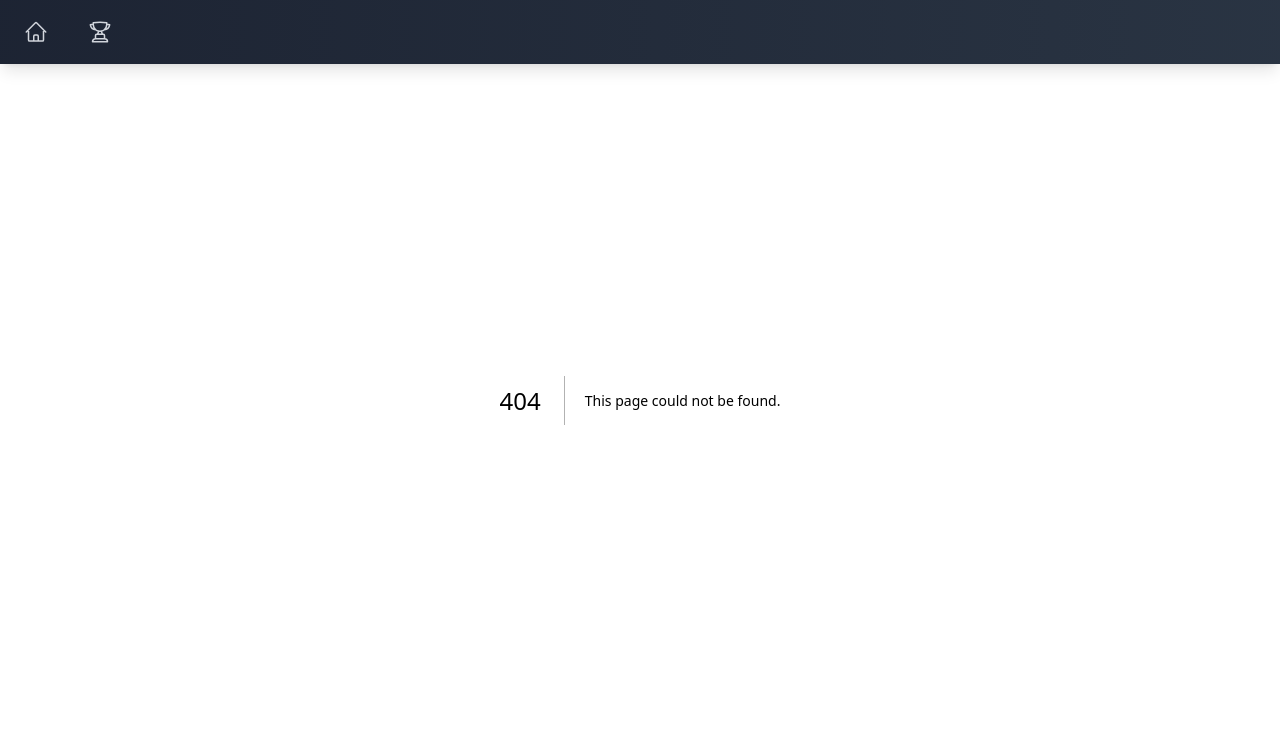
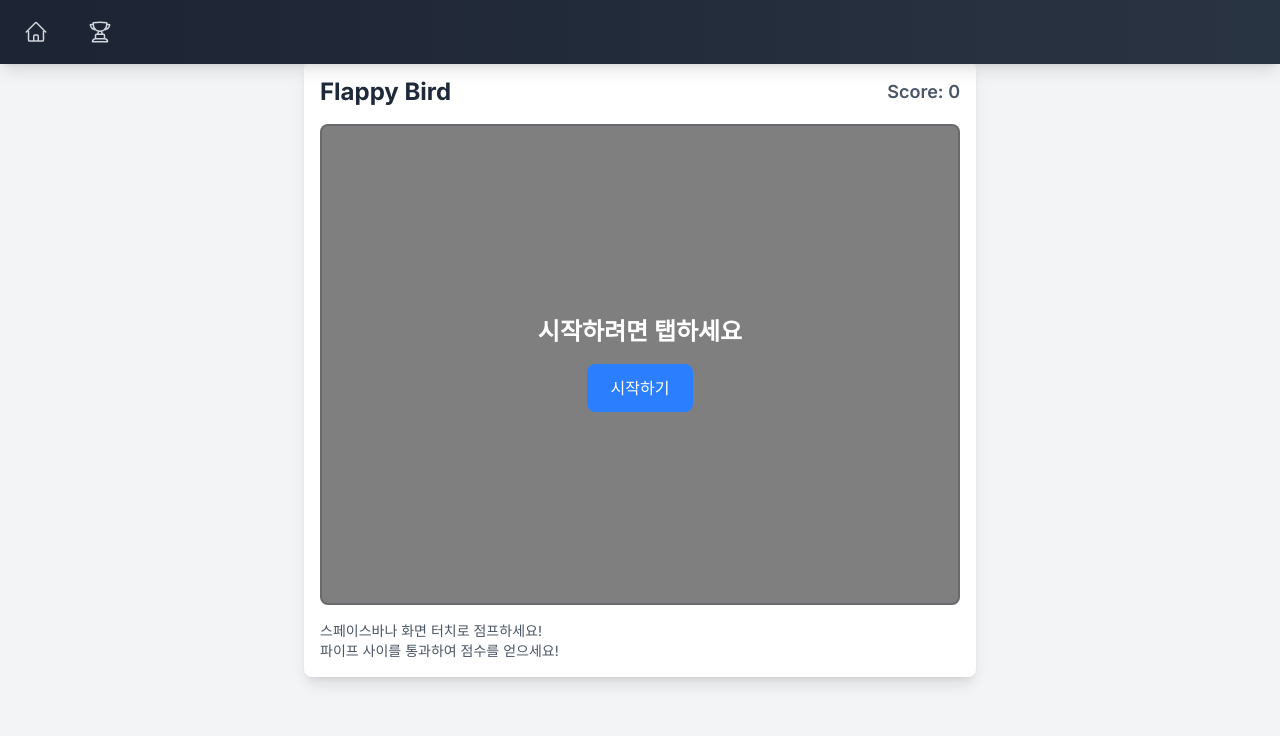
Before and after one commit to byunginhb/pfi, a Next.js app: page /games/flappy in a window 1280 px wide. Before the commit this address had no page. Shown: the top 736 px of the page. Built offline with nearby package versions, Linux system fonts and the light colour scheme.

Commit message:
게임 페이지와 랭킹 페이지에 'Flappy Bird' 추가, 점수 포맷팅 로직에 해당 게임 점수 처리 추가

```diff
--- /dev/null
+++ b/src/app/games/flappy/page.tsx
@@ -0,0 +1,284 @@
+'use client';
+
+import { useEffect, useRef, useState, useCallback } from 'react';
+
+// 게임 상수
+const GAME_WIDTH = 800;
+const GAME_HEIGHT = 600;
+const GRAVITY = 0.5;
+const JUMP_FORCE = -8;
+const PIPE_SPEED = 3;
+const PIPE_WIDTH = 80;
+const PIPE_GAP = 150;
+const BIRD_SIZE = 30;
+
+// 새 타입
+interface Bird {
+  y: number;
+  velocity: number;
+}
+
+// 파이프 타입
+interface Pipe {
+  x: number;
+  topHeight: number;
+  passed: boolean;
+}
+
+export default function FlappyBird() {
+  const canvasRef = useRef<HTMLCanvasElement>(null);
+  const [gameOver, setGameOver] = useState(false);
+  const [isPlaying, setIsPlaying] = useState(false);
+
+  // 게임 상태
+  const gameStateRef = useRef({
+    bird: {
+      y: GAME_HEIGHT / 2,
+      velocity: 0,
+    } as Bird,
+    pipes: [] as Pipe[],
+    score: 0,
+  });
+
+  // 게임 초기화
+  const initGame = useCallback(() => {
+    gameStateRef.current = {
+      bird: {
+        y: GAME_HEIGHT / 2,
+        velocity: 0,
+      },
+      pipes: [],
+      score: 0,
+    };
+    setGameOver(false);
+    setIsPlaying(true);
+  }, []);
+
+  // 점프 처리
+  const handleJump = useCallback(() => {
+    if (isPlaying && !gameOver) {
+      gameStateRef.current.bird.velocity = JUMP_FORCE;
+    }
+  }, [isPlaying, gameOver]);
+
+  // 게임 오버 처리
+  const handleGameOver = useCallback(async () => {
+    setGameOver(true);
+    setIsPlaying(false);
+    const nickname = localStorage.getItem('nickname');
+    if (nickname) {
+      try {
+        await fetch('/api/scores', {
+          method: 'POST',
+          headers: {
+            'Content-Type': 'application/json',
+          },
+          body: JSON.stringify({
+            nickname,
+            gameType: 'flappy',
+            score: gameStateRef.current.score,
+          }),
+        });
+      } catch (error) {
+        console.error('점수 저장 실패:', error);
+      }
+    }
+  }, []);
+
+  // 게임 업데이트
+  const updateGame = useCallback(
+    (ctx: CanvasRenderingContext2D) => {
+      const state = gameStateRef.current;
+      const { bird, pipes } = state;
+
+      // 새 업데이트
+      bird.velocity += GRAVITY;
+      bird.y += bird.velocity;
+
+      // 파이프 생성
+      if (pipes.length === 0 || pipes[pipes.length - 1].x < GAME_WIDTH - 300) {
+        const topHeight = Math.random() * (GAME_HEIGHT - PIPE_GAP - 100) + 50;
+        pipes.push({
+          x: GAME_WIDTH,
+          topHeight,
+          passed: false,
+        });
+      }
+
+      // 파이프 업데이트
+      for (let i = pipes.length - 1; i >= 0; i--) {
+        const pipe = pipes[i];
+        pipe.x -= PIPE_SPEED;
+
+        // 충돌 검사
+        if (
+          bird.y < 0 || // 천장 충돌
+          bird.y + BIRD_SIZE > GAME_HEIGHT || // 바닥 충돌
+          (bird.y < pipe.topHeight && // 위쪽 파이프 충돌
+            bird.y + BIRD_SIZE > 0 &&
+            pipe.x < BIRD_SIZE &&
+            pipe.x + PIPE_WIDTH > 0) ||
+          (bird.y + BIRD_SIZE > pipe.topHeight + PIPE_GAP && // 아래쪽 파이프 충돌
+            bird.y < GAME_HEIGHT &&
+            pipe.x < BIRD_SIZE &&
+            pipe.x + PIPE_WIDTH > 0)
+        ) {
+          handleGameOver();
+          return;
+        }
+
+        // 점수 계산
+        if (!pipe.passed && pipe.x + PIPE_WIDTH < BIRD_SIZE) {
+          pipe.passed = true;
+          state.score++;
+        }
+
+        // 화면 밖 파이프 제거
+        if (pipe.x + PIPE_WIDTH < 0) {
+          pipes.splice(i, 1);
+        }
+      }
+
+      // 화면 그리기
+      ctx.clearRect(0, 0, GAME_WIDTH, GAME_HEIGHT);
+
+      // 배경
+      ctx.fillStyle = '#87CEEB';
+      ctx.fillRect(0, 0, GAME_WIDTH, GAME_HEIGHT);
+
+      // 파이프 그리기
+      ctx.fillStyle = '#2E8B57';
+      pipes.forEach((pipe) => {
+        // 위쪽 파이프
+        ctx.fillRect(pipe.x, 0, PIPE_WIDTH, pipe.topHeight);
+        // 아래쪽 파이프
+        ctx.fillRect(
+          pipe.x,
+          pipe.topHeight + PIPE_GAP,
+          PIPE_WIDTH,
+          GAME_HEIGHT - (pipe.topHeight + PIPE_GAP)
+        );
+      });
+
+      // 새 그리기
+      ctx.font = '30px Arial';
+      ctx.fillText('🐦', 10, bird.y);
+
+      // 점수
+      ctx.font = '24px Arial';
+      ctx.fillStyle = 'black';
+      ctx.fillText(`Score: ${state.score}`, 10, 30);
+    },
+    [handleGameOver]
+  );
+
+  // 게임 루프
+  useEffect(() => {
+    const canvas = canvasRef.current;
+    if (!canvas) return;
+
+    const ctx = canvas.getContext('2d');
+    if (!ctx) return;
+
+    let animationFrameId: number;
+
+    const gameLoop = () => {
+      if (isPlaying && !gameOver) {
+        updateGame(ctx);
+        animationFrameId = requestAnimationFrame(gameLoop);
+      }
+    };
+
+    if (isPlaying) {
+      gameLoop();
+    }
+
+    return () => {
+      cancelAnimationFrame(animationFrameId);
+    };
+  }, [isPlaying, gameOver, updateGame]);
+
+  // 이벤트 리스너
+  useEffect(() => {
+    const handleKeyPress = (e: KeyboardEvent) => {
+      if (e.code === 'Space') {
+        e.preventDefault();
+        if (!isPlaying && !gameOver) {
+          initGame();
+        } else {
+          handleJump();
+        }
+      }
+    };
+
+    const handleTouch = (e: TouchEvent) => {
+      e.preventDefault();
+      if (!isPlaying && !gameOver) {
+        initGame();
+      } else {
+        handleJump();
+      }
+    };
+
+    document.addEventListener('keydown', handleKeyPress);
+    document.addEventListener('touchstart', handleTouch);
+
+    return () => {
+      document.removeEventListener('keydown', handleKeyPress);
+      document.removeEventListener('touchstart', handleTouch);
+    };
+  }, [isPlaying, gameOver, handleJump, initGame]);
+
+  return (
+    <div className='flex flex-col items-center justify-center min-h-[calc(100vh-4rem)] bg-gray-100 p-4'>
+      <div className='w-full max-w-2xl bg-white rounded-lg shadow-lg p-4'>
+        <div className='flex justify-between items-center mb-4'>
+          <h1 className='text-2xl font-bold text-gray-800'>Flappy Bird</h1>
+          <div className='text-lg font-semibold text-gray-600'>
+            Score: {gameStateRef.current.score}
+          </div>
+        </div>
+
+        <div className='relative'>
+          <canvas
+            ref={canvasRef}
+            width={GAME_WIDTH}
+            height={GAME_HEIGHT}
+            className='w-full h-auto border-2 border-gray-300 rounded-lg touch-none'
+          />
+
+          {!isPlaying && (
+            <div className='absolute inset-0 flex items-center justify-center bg-black/50 rounded-lg'>
+              <div className='text-center'>
+                {gameOver ? (
+                  <>
+                    <h2 className='text-2xl font-bold text-white mb-4'>
+                      게임 오버!
+                    </h2>
+                    <p className='text-xl text-white mb-4'>
+                      점수: {gameStateRef.current.score}
+                    </p>
+                  </>
+                ) : (
+                  <h2 className='text-2xl font-bold text-white mb-4'>
+                    시작하려면 탭하세요
+                  </h2>
+                )}
+                <button
+                  onClick={initGame}
+                  className='px-6 py-3 bg-blue-500 text-white rounded-lg hover:bg-blue-600 transition-colors'>
+                  {gameOver ? '다시 시작' : '시작하기'}
+                </button>
+              </div>
+            </div>
+          )}
+        </div>
+
+        <div className='mt-4 text-sm text-gray-600'>
+          <p>스페이스바나 화면 터치로 점프하세요!</p>
+          <p>파이프 사이를 통과하여 점수를 얻으세요!</p>
+        </div>
+      </div>
+    </div>
+  );
+}
--- a/src/app/games/page.tsx
+++ b/src/app/games/page.tsx
@@ -56,6 +56,13 @@
     description: '장애물을 피하고 코인을 모으세요!',
     color: 'from-green-400 to-emerald-600',
     icon: ArrowPathIcon,
+  },
+  {
+    id: 'flappy',
+    title: 'Flappy Bird',
+    description: '파이프 사이를 통과하여 날아가세요!',
+    color: 'from-sky-400 to-blue-600',
+    icon: CloudIcon,
   },
   // 추후 더 많은 게임들이 추가될 예정
 ];
--- a/src/app/rankings/page.tsx
+++ b/src/app/rankings/page.tsx
@@ -39,6 +39,7 @@
     { id: 'poop', name: '똥피하기' },
     { id: 'mole', name: '두더지 잡기' },
     { id: 'runner', name: '러너 게임' },
+    { id: 'flappy', name: 'Flappy Bird' },
   ];
 
   useEffect(() => {
--- a/src/utils/score.ts
+++ b/src/utils/score.ts
@@ -5,6 +5,7 @@
   poop: '똥 피하기',
   mole: '두더지 잡기',
   runner: '러너 게임',
+  flappy: 'Flappy Bird',
 } as const;
 
 type GameType = keyof typeof GAME_TYPES;
@@ -20,6 +21,10 @@
     case 'poop':
       return `${score}점`;
     case 'mole':
+      return `${score}점`;
+    case 'runner':
+      return `${score}점`;
+    case 'flappy':
       return `${score}점`;
     default:
       return `${score}점`;
```
